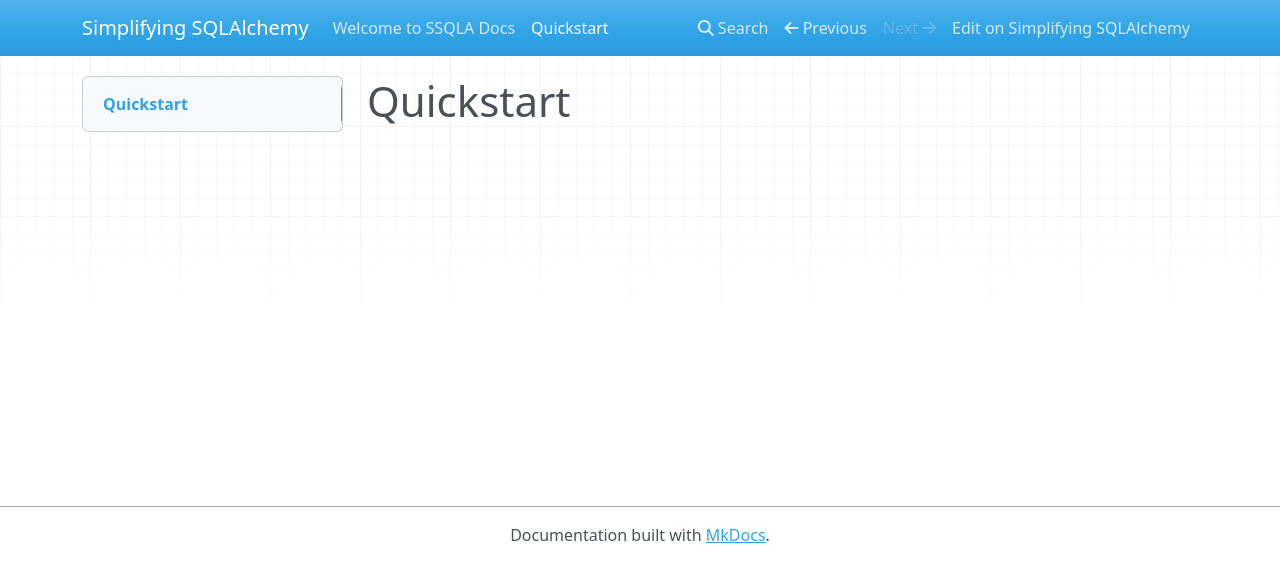
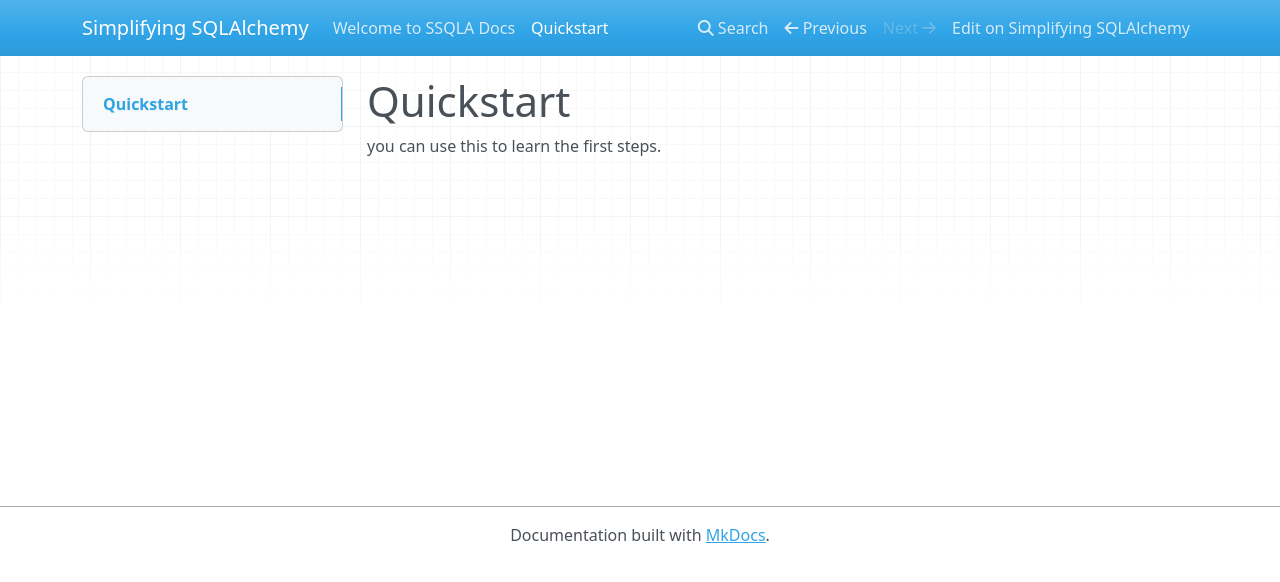
Before and after one commit to Arcader717/SAlc_Simplified, an MkDocs documentation site: the page built from docs/quickstart.md, in a window 1280 px wide. Shown: the top 582 px of the page. Built offline with MkDocs 1.6.1, drawn with Linux system fonts in a browser that asks for light colours; nearby versions of some CDN libraries.

Commit message:
Update quickstart.md

```diff
--- a/docs/quickstart.md
+++ b/docs/quickstart.md
@@ -1 +1,3 @@
 # Quickstart
+
+you can use this to learn the first steps.
```
